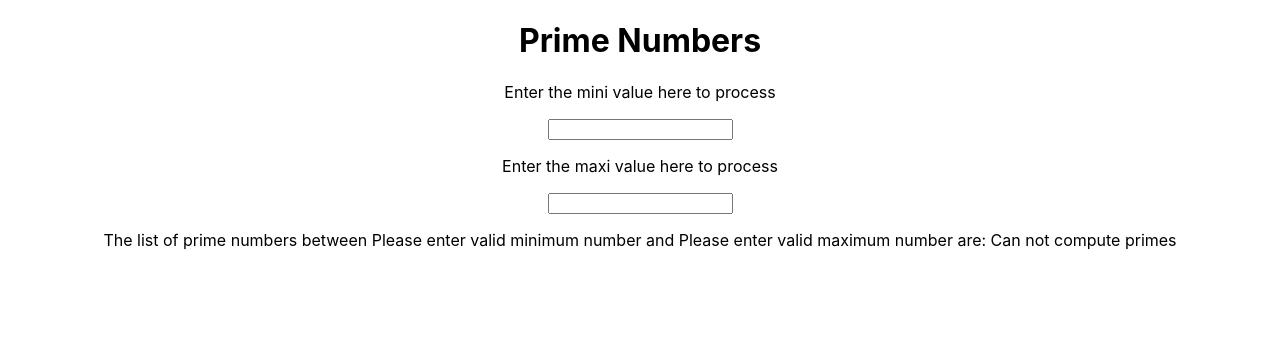
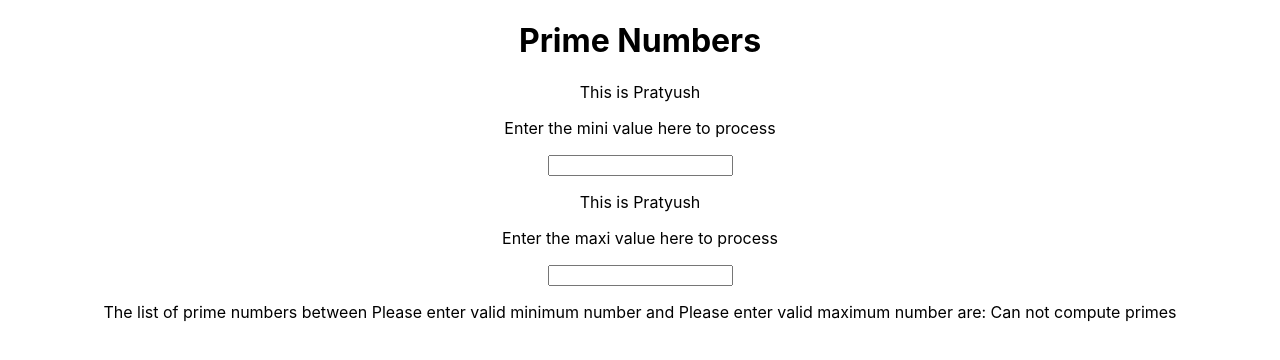
Before and after one commit to rgpkms/TestForApplication, a React (Create React App) app: page / in a window 1280 px wide. Shown: the top 360 px of the page. Built offline with nearby package versions, Linux system fonts and the light colour scheme.

Commit message:
New changes

```diff
--- a/src/NumberInput.tsx
+++ b/src/NumberInput.tsx
@@ -15,6 +15,7 @@ class NumberInput extends React.Component<any, any>{
     const scale: string = this.props.scale;
     return (
       <div>
+        <p>This is Pratyush</p>
         <p>Enter the {scale} value here to process</p>
         <input value={num}
           onChange={this.handleChange} />
```
